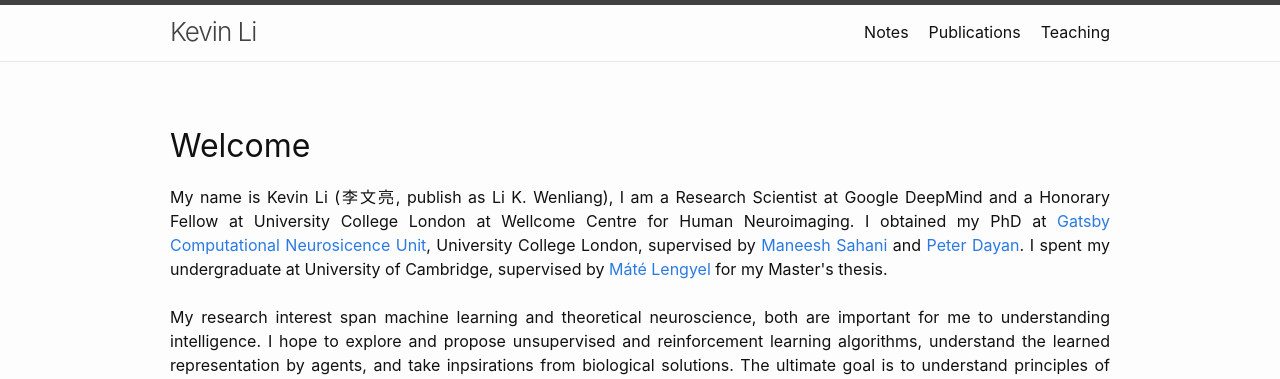
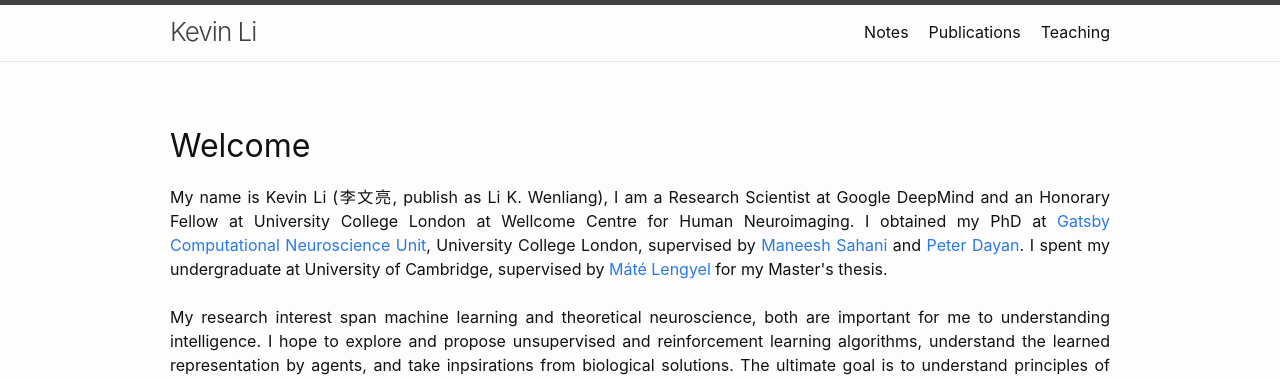
Before and after one commit to kevin-w-li/kevin-w-li.github.io, a Jekyll site: the page built from index.html, in a window 1280 px wide. Shown: the top 379 px of the page. Built offline with Jekyll 4.4.1, drawn with Linux system fonts in a browser that asks for light colours.

Commit message:
Update index.html

```diff
--- a/index.html
+++ b/index.html
@@ -5,8 +5,8 @@ layout: page
 <div class="home">
   <h1 class="page-heading"> Welcome</h1>
   <p>My name is Kevin Li (李文亮, publish as Li K. Wenliang),
-     I am a Research Scientist at Google DeepMind and a Honorary Fellow at University College London at Wellcome Centre for Human Neuroimaging.
-     I obtained my PhD at <a href = http://www.gatsby.ucl.ac.uk/>Gatsby Computational Neurosicence Unit</a>, University College London,
+     I am a Research Scientist at Google DeepMind and an Honorary Fellow at University College London at Wellcome Centre for Human Neuroimaging.
+     I obtained my PhD at <a href = http://www.gatsby.ucl.ac.uk/>Gatsby Computational Neuroscience Unit</a>, University College London,
      supervised by <a href = http://www.gatsby.ucl.ac.uk/~maneesh/>Maneesh Sahani </a> and
      <a href =http://www.gatsby.ucl.ac.uk/~dayan/>Peter Dayan</a>.
      I spent my undergraduate at University of Cambridge, supervised by <a href = http://www3.eng.cam.ac.uk/~ml468/>Máté Lengyel</a> for my Master's thesis.<br><br>
```
